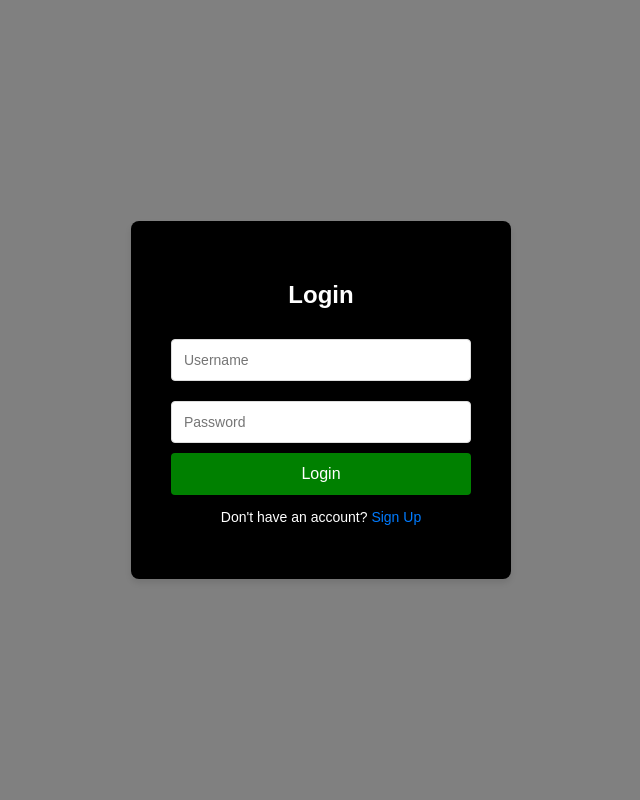
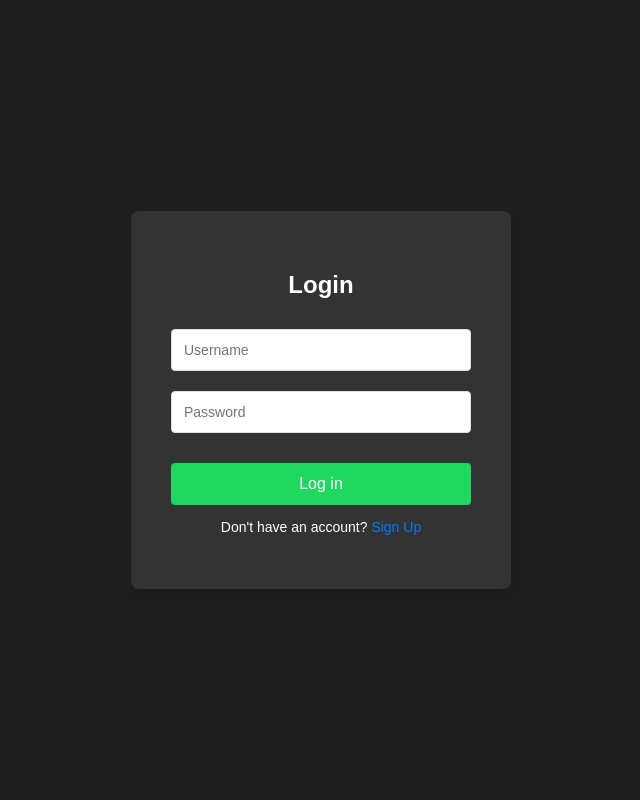
Before and after one commit to vidisos/SpotifyRating, a Flask app: page /login in a window 1280 px wide. Shown: the whole page, without its empty margins (319-959 px from the left). Run offline with Flask 3, Linux system fonts and the light colour scheme.

Commit message:
tried to do some login data shenanigans

```diff
--- a/src/main.py
+++ b/src/main.py
@@ -1,4 +1,4 @@
-from flask import Flask, request, render_template
+from flask import Flask, request, render_template, jsonify
 
 app = Flask(__name__)
 
@@ -10,9 +10,30 @@ def hello_world():
 @app.route("/login")
 def login():
     return render_template("login.html")
-@app.route("/loginData")
+@app.route("/loginData", methods=["GET", "POST"])
 def loginData():
-    return
+    """
+    if request.method == "GET":
+        return render_template("signup.html")
+    """
+
+    username = request.args.get("username")
+    password = request.args.get("password")
+
+    print(username)
+    print(password)
+
+    if username is True and password is True:
+        return render_template("index.html")
+
+    if username is True and password is not True:
+        error = "Incorrect password"
+
+    if username is not True:
+        error = "Incorrect username"
+
+    return jsonify({"error": error})
+
 
 @app.route("/signup")
 def signup():
--- a/src/static/login.css
+++ b/src/static/login.css
@@ -1,6 +1,6 @@
 body {
     font-family: Arial, sans-serif;
-    background-color: grey;
+    background-color: #1e1e1e;
     display: flex;
     justify-content: center;
     align-items: center;
@@ -9,7 +9,7 @@ body {
     color: white;
 }
 .login-container {
-    background-color: black;
+    background-color: #333;
     padding: 40px;
     border-radius: 8px;
     box-shadow: 0 4px 6px rgba(0, 0, 0, 0.1);
@@ -36,12 +36,16 @@ input[type="text"], input[type="password"] {
 input[type="submit"] {
     width: 100%;
     padding: 12px;
-    background-color: green;
+    margin-top: 20px;
+    background-color: rgba(30, 216, 96);
     color: white;
     border: none;
     border-radius: 4px;
     font-size: 16px;
     cursor: pointer;
+}
+input[type="submit"]:hover {
+    background-color: rgba(50, 180, 100);
 }
 
 .switch-link {
--- a/src/templates/login.html
+++ b/src/templates/login.html
@@ -6,17 +6,39 @@
     <title>Login Page</title>
     <link rel="stylesheet" href="./static/login.css">
 </head>
+<script src="https://cdnjs.cloudflare.com/ajax/libs/jquery/3.7.1/jquery.min.js"></script>
 <body>
     <div class="login-container">
         <h2>Login</h2>
         <form action="loginData" method="POST">
             <input type="text" id="username" name="username" placeholder="Username" required>
             <input type="password" id="password" name="password" placeholder="Password" required>
-            <input type="submit" value="Login">
+            <div id="errorBox"></div>
+            <input type="submit" value="Log in" onclick="loginData()">
         </form>
         <div class="switch-link">
-            <p>Don't have an account? <a href="signup.html">Sign Up</a></p>
+            <p>Don't have an account? <a href="signup">Sign Up</a></p>
         </div>
     </div>
 </body>
+<script>
+    function loginData(){
+        var username = document.getElementById("username").value
+        var password = document.getElementById("password").value
+        var errorBox = document.getElementById("errorBox")
+        console.log(username, password, errorBox)
+
+        $.ajax({
+            url: "/loginData",
+            data: {
+                username: username,
+                password: password
+            },
+            success: function( response ) {
+                errorBox.innerHTML = response.error;
+                console.log(response)
+            }
+        });
+    }
+</Script>
 </html>
```
